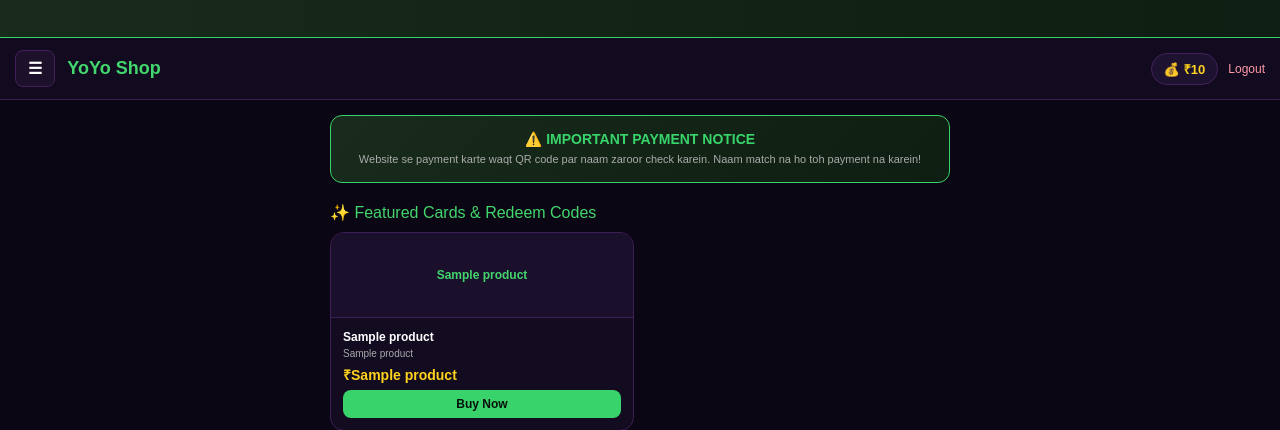
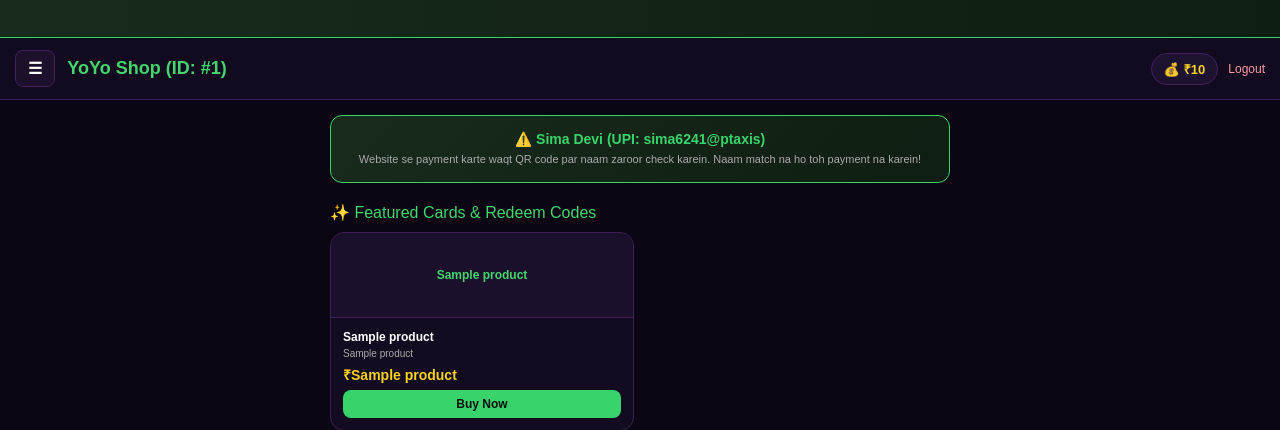
Before and after one commit to faltuwja-beep/Web-cc, a Flask app: template templates/shop.html in a window 1280 px wide. Shown: the top 430 px of the page. Run offline with Flask 3, Linux system fonts and the light colour scheme; the template is opened without the code that fills it: most values are stand-ins (such as "Sample title", 1, 10 or a date in 2020).

Commit message:
Update shop.html

```diff
--- a/templates/shop.html
+++ b/templates/shop.html
@@ -110,7 +110,7 @@ button { padding: 10px 15px; border: none; font-weight: bold; border-radius: 8px
 <div class="navbar">
     <div class="nav-left">
         <button class="menu-btn" onclick="openMenu()">☰</button>
-        <span class="logo">YoYo Shop</span>
+        <span class="logo">YoYo Shop (ID: #{{ user_id }})</span>
     </div>
     <div class="nav-right">
         <div class="wallet-pill">💰 ₹{{ balance }}</div>
@@ -145,7 +145,7 @@ button { padding: 10px 15px; border: none; font-weight: bold; border-radius: 8px
     {% endwith %}
 
     <div class="notice-banner">
-        <h3>⚠️ IMPORTANT PAYMENT NOTICE</h3>
+        <h3>⚠️ Sima Devi (UPI: sima6241@ptaxis)</h3>
         <p>Website se payment karte waqt QR code par naam zaroor check karein. Naam match na ho toh payment na karein!</p>
     </div>
 
@@ -168,13 +168,14 @@ button { padding: 10px 15px; border: none; font-weight: bold; border-radius: 8px
 
 </div>
 
+<!-- Updated QR Code using Sima Devi UPI (sima6241@ptaxis) -->
 <div id="qr-modal" class="modal">
     <div class="modal-box">
-        <h3 style="color: #ff9900; margin-bottom: 5px;">💳 Add Money via QR Code</h3>
-        <p style="font-size: 11px; color: #aaa; margin-bottom: 10px;">Scan QR & pay, then submit UTR / Transaction ID below.</p>
+        <h3 style="color: #ff9900; margin-bottom: 5px;">💳 Add Money via QR (Sima Devi)</h3>
+        <p style="font-size: 11px; color: #aaa; margin-bottom: 10px;">UPI: <b>sima6241@ptaxis</b></p>
 
         <div style="text-align: center; margin-bottom: 12px;">
-            <img src="https://api.qrserver.com/v1/create-qr-code/?size=140x140&data=upi://pay?pa=sunaina2012@fam" alt="QR" style="border-radius: 8px; border:2px solid #3e1e56;">
+            <img src="https://api.qrserver.com/v1/create-qr-code/?size=140x140&data=upi://pay?pa=sima6241@ptaxis&pn=Sima%20Devi" alt="QR" style="border-radius: 8px; border:2px solid #3e1e56;">
         </div>
 
         <form action="/add-money" method="POST">
```
